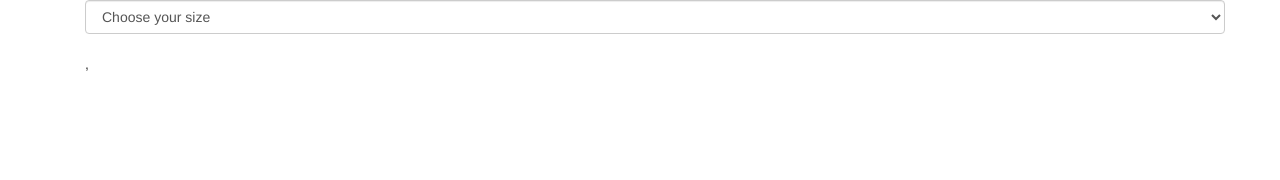
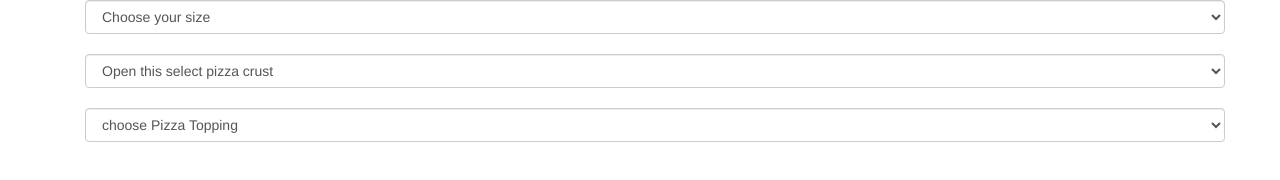
Before and after one commit to budds300/Flameo_Hotman-pizza, a plain HTML site: page index.html in a window 1280 px wide. Drawn offline with nearby package versions, Linux system fonts and the light colour scheme.

Commit message:
toppings

```diff
--- a/index.html
+++ b/index.html
@@ -16,12 +16,32 @@
                 <div class="size">
                     <select name="pizzaSize" id="pizza-size" class="form-control w-100">
                         <option selected>Choose your size</option>
-                        <option value="2">small</option>
-                        <option value="3">medium</option>
-                        <option value="4">Large</option>
+                        <option value="1" name="small">Small-Ksh 600/-</option>
+                        <option value=2 name="medium">Medium-ksh 800/-</option>
+                        <option value="3" name="large">Large-ksh 1000/-</option>
                     </select>
                 </div> <br>
-                ,
+                <div class="crust">
+                    <select id="crust" class="form-control">
+                        <option selected>Open this select pizza crust</option>
+                        <option value="1">Crispy -Ksh 250/-</option>
+                        <option value="2">Stuffed -ksh 300/-</option>
+                        <option value="3">Glutten-free -ksh 200/-</option>
+                    </select>
+                </div>
+                <br>
+                <div class="toppings">
+                    <select   class="form-control w-100" id="topping">
+                        <option selected>choose Pizza Topping</option>
+                        <option value="1" name="pep">Pepperoni - Ksh 50</option>
+                        <option value="2">Mushroom -Ksh 50</option>
+                        <option value="3">Onions -Ksh 50</option>
+                        <option value="4">Sausage - Ksh 100</option>
+                        <option value="5">Bacon -Ksh 150</option>
+                        <option value="6">Extra cheese -Ksh 100</option>
+                        <option value="7">Green pepper -Ksh50</option>
+                    </select>
+                </div><br>
             </form>
 
         </section>
```
